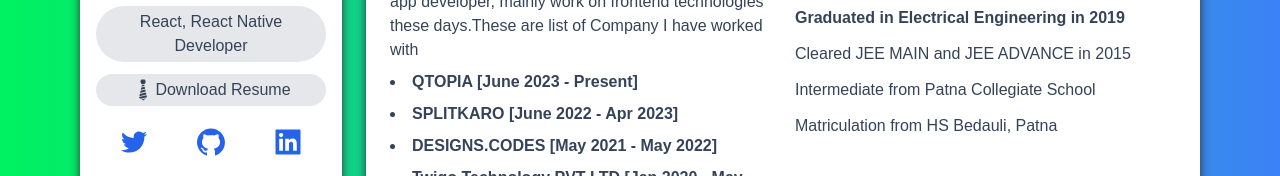
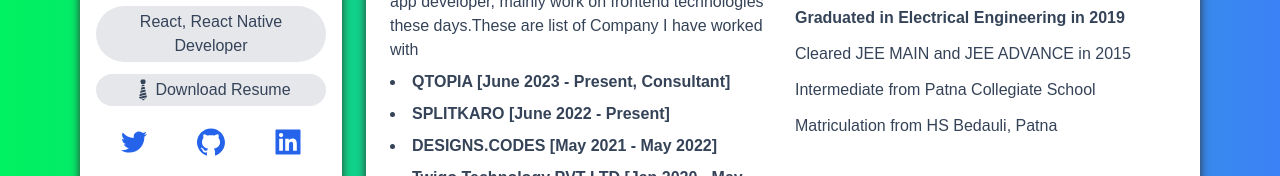
Before and after one commit to aviaryan77/portfolio, a Next.js app: page /resume in a window 1280 px wide. Shown: the part 262-438 px from the top of the page. Built offline with nearby package versions, Linux system fonts and the light colour scheme.

Commit message:
resume update

```diff
--- a/pages/resume.tsx
+++ b/pages/resume.tsx
@@ -25,8 +25,8 @@
               I have worked with
             </h5>
 
-            <li className="my-2 text-x font-bold ">QTOPIA [June 2023 - Present]</li>
-            <li className="my-2 text-x font-bold ">SPLITKARO [June 2022 - Apr 2023]</li>
+            <li className="my-2 text-x font-bold ">QTOPIA [June 2023 - Present, Consultant]</li>
+            <li className="my-2 text-x font-bold ">SPLITKARO [June 2022 - Present]</li>
             <li className="my-2 text-x font-bold ">DESIGNS.CODES [May 2021 - May 2022]</li>
             <li className="my-2 text-x font-bold ">Twigo Technology PVT LTD [Jan 2020 - May 2021]</li>
 
```
